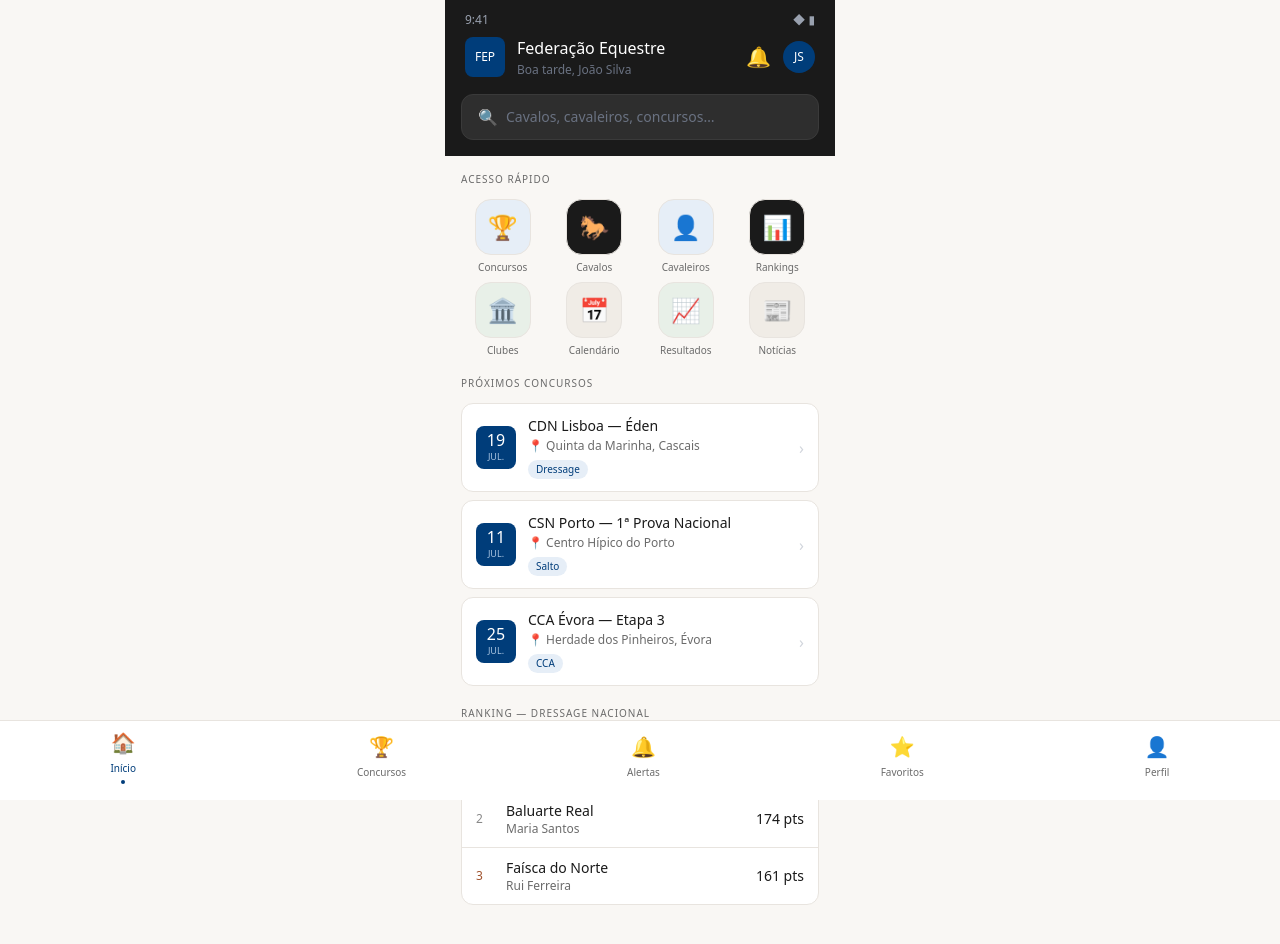
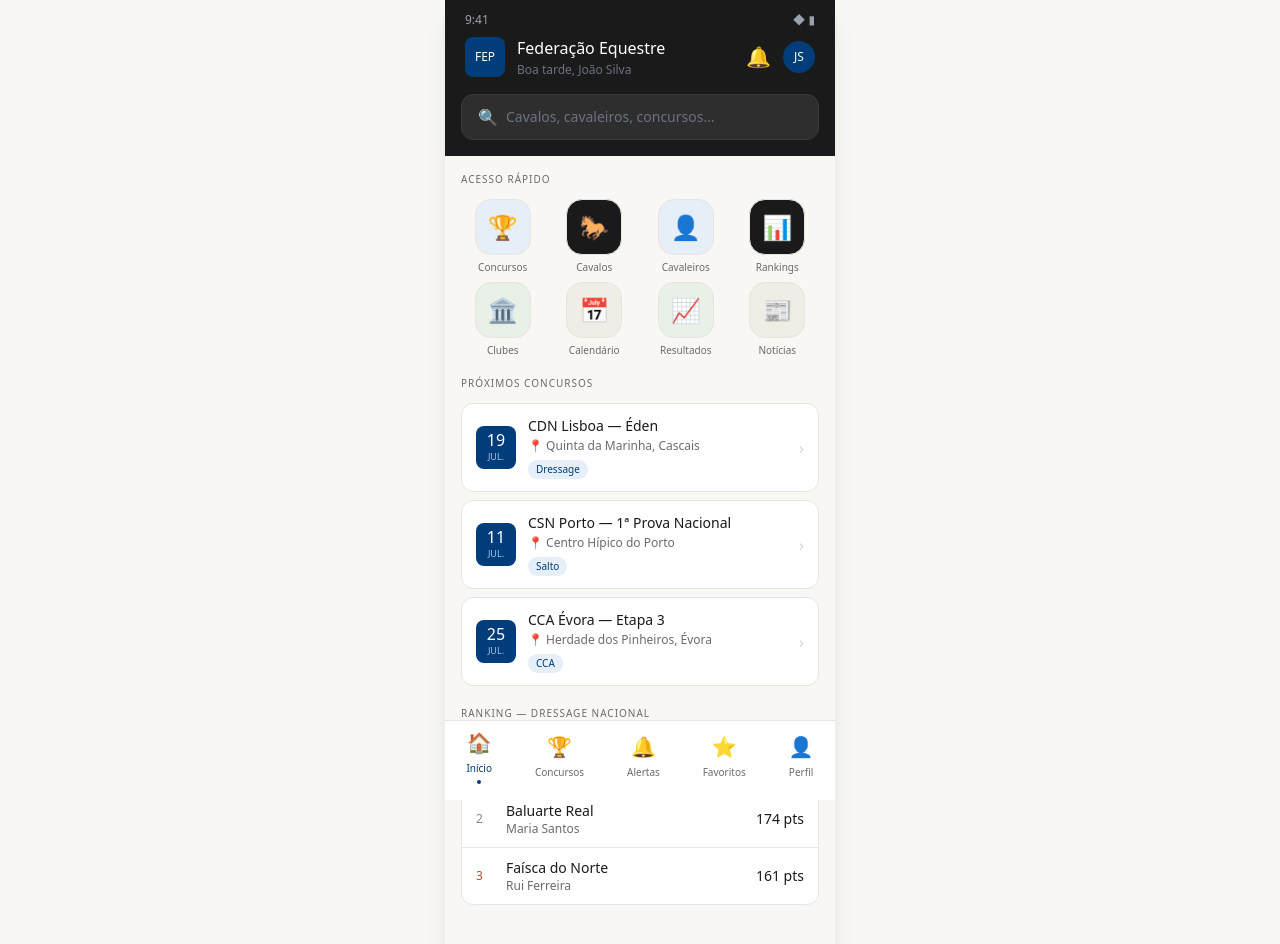
Before and after one commit to vascogameiroramires-ctrl/fep-app, a Next.js app: page / in a window 1280 px wide. Shown: the top 944 px of the page. Built offline with nearby package versions, Linux system fonts and the light colour scheme.

Commit message:
layout proporcional e nav centrada

```diff
--- a/app/components/BottomNav.tsx
+++ b/app/components/BottomNav.tsx
@@ -15,7 +15,8 @@
   const pathname = usePathname();
 
   return (
-    <nav className="fixed bottom-0 left-0 right-0 bg-white border-t border-[#e8e4df] flex justify-around items-center py-2 pb-4 z-50">
+    <div className="fixed bottom-0 left-0 right-0 flex justify-center z-50">
+      <nav className="w-full max-w-[390px] bg-white border-t border-[#e8e4df] flex justify-around items-center py-2 pb-4">
         {navItems.map((item) => {
           const active = pathname === item.href;
           return (
@@ -25,11 +26,7 @@
               className="flex flex-col items-center gap-1"
             >
               <span className="text-xl">{item.icon}</span>
-            <span
-              className={`text-[10px] font-medium ${
-                active ? "text-[#003d7a]" : "text-[#6b6b6b]"
-              }`}
-            >
+              <span className={`text-[10px] font-medium ${active ? "text-[#003d7a]" : "text-[#6b6b6b]"}`}>
                 {item.label}
               </span>
               {active && (
@@ -39,5 +36,6 @@
           );
         })}
       </nav>
+    </div>
   );
 }
--- a/app/layout.tsx
+++ b/app/layout.tsx
@@ -14,9 +14,11 @@
 }) {
   return (
     <html lang="pt">
-      <body className="bg-[#f9f7f4] max-w-[390px] mx-auto min-h-screen relative">
-        {children}
-        <BottomNav />
+      <body className="bg-[#e8e4df] min-h-screen flex justify-center">
+        <div className="w-full max-w-[390px] bg-[#f9f7f4] min-h-screen relative shadow-xl">
+          {children}
+          <BottomNav />
+        </div>
       </body>
     </html>
   );
```
Lines whose indentation alone changed are shown as unchanged.
